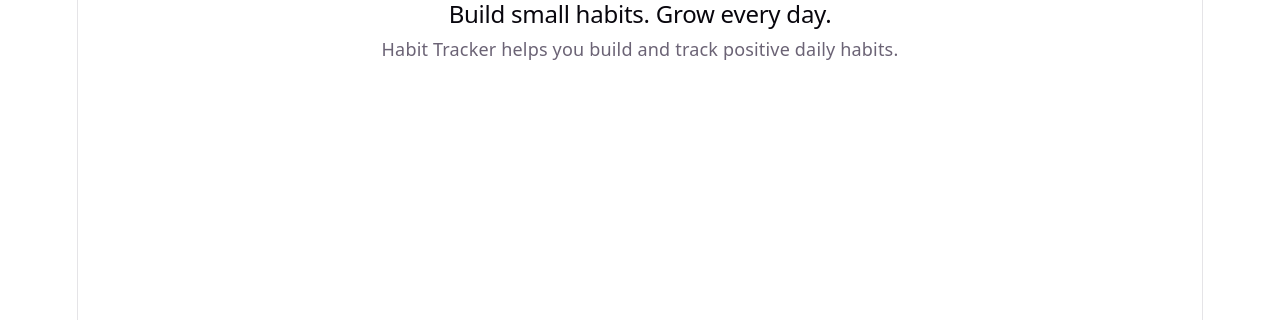
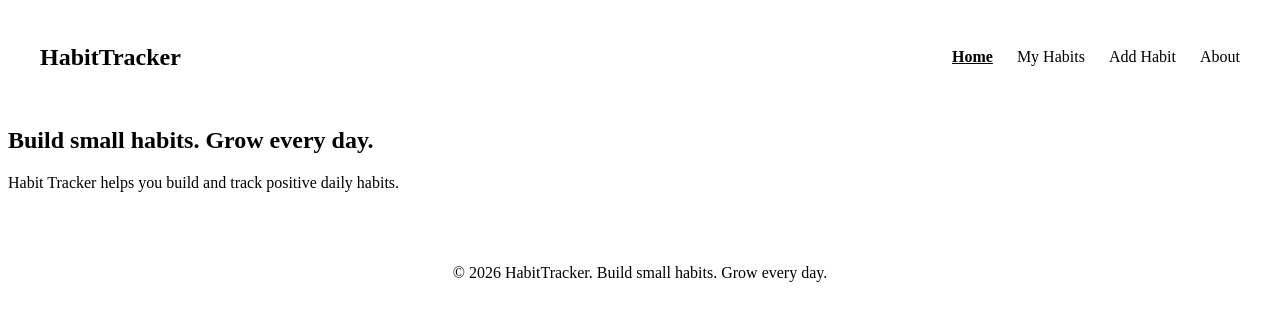
Before and after one commit to fionambugua/habit-tracker, a React (Vite) app: page / in a window 1280 px wide. Shown: the top 320 px of the page. Built offline with nearby package versions, Linux system fonts and the light colour scheme.

Commit message:
Implement routing and layout components for the dashboard

```diff
--- a/src/App.css
+++ b/src/App.css
@@ -1,184 +1,5 @@
-.counter {
-  font-size: 16px;
-  padding: 5px 10px;
-  border-radius: 5px;
-  color: var(--accent);
-  background: var(--accent-bg);
-  border: 2px solid transparent;
-  transition: border-color 0.3s;
-  margin-bottom: 24px;
-
-  &:hover {
-    border-color: var(--accent-border);
-  }
-  &:focus-visible {
-    outline: 2px solid var(--accent);
-    outline-offset: 2px;
-  }
+footer {
+  text-align: center;
+  padding: 1.5rem;
+  margin-top: 2rem;
 }
-
-.hero {
-  position: relative;
-
-  .base,
-  .framework,
-  .vite {
-    inset-inline: 0;
-    margin: 0 auto;
-  }
-
-  .base {
-    width: 170px;
-    position: relative;
-    z-index: 0;
-  }
-
-  .framework,
-  .vite {
-    position: absolute;
-  }
-
-  .framework {
-    z-index: 1;
-    top: 34px;
-    height: 28px;
-    transform: perspective(2000px) rotateZ(300deg) rotateX(44deg) rotateY(39deg)
-      scale(1.4);
-  }
-
-  .vite {
-    z-index: 0;
-    top: 107px;
-    height: 26px;
-    width: auto;
-    transform: perspective(2000px) rotateZ(300deg) rotateX(40deg) rotateY(39deg)
-      scale(0.8);
-  }
-}
-
-#center {
-  display: flex;
-  flex-direction: column;
-  gap: 25px;
-  place-content: center;
-  place-items: center;
-  flex-grow: 1;
-
-  @media (max-width: 1024px) {
-    padding: 32px 20px 24px;
-    gap: 18px;
-  }
-}
-
-#next-steps {
-  display: flex;
-  border-top: 1px solid var(--border);
-  text-align: left;
-
-  & > div {
-    flex: 1 1 0;
-    padding: 32px;
-    @media (max-width: 1024px) {
-      padding: 24px 20px;
-    }
-  }
-
-  .icon {
-    margin-bottom: 16px;
-    width: 22px;
-    height: 22px;
-  }
-
-  @media (max-width: 1024px) {
-    flex-direction: column;
-    text-align: center;
-  }
-}
-
-#docs {
-  border-right: 1px solid var(--border);
-
-  @media (max-width: 1024px) {
-    border-right: none;
-    border-bottom: 1px solid var(--border);
-  }
-}
-
-#next-steps ul {
-  list-style: none;
-  padding: 0;
-  display: flex;
-  gap: 8px;
-  margin: 32px 0 0;
-
-  .logo {
-    height: 18px;
-  }
-
-  a {
-    color: var(--text-h);
-    font-size: 16px;
-    border-radius: 6px;
-    background: var(--social-bg);
-    display: flex;
-    padding: 6px 12px;
-    align-items: center;
-    gap: 8px;
-    text-decoration: none;
-    transition: box-shadow 0.3s;
-
-    &:hover {
-      box-shadow: var(--shadow);
-    }
-    .button-icon {
-      height: 18px;
-      width: 18px;
-    }
-  }
-
-  @media (max-width: 1024px) {
-    margin-top: 20px;
-    flex-wrap: wrap;
-    justify-content: center;
-
-    li {
-      flex: 1 1 calc(50% - 8px);
-    }
-
-    a {
-      width: 100%;
-      justify-content: center;
-      box-sizing: border-box;
-    }
-  }
-}
-
-#spacer {
-  height: 88px;
-  border-top: 1px solid var(--border);
-  @media (max-width: 1024px) {
-    height: 48px;
-  }
-}
-
-.ticks {
-  position: relative;
-  width: 100%;
-
-  &::before,
-  &::after {
-    content: '';
-    position: absolute;
-    top: -4.5px;
-    border: 5px solid transparent;
-  }
-
-  &::before {
-    left: 0;
-    border-left-color: var(--border);
-  }
-  &::after {
-    right: 0;
-    border-right-color: var(--border);
-  }
-}
--- a/src/App.jsx
+++ b/src/App.jsx
@@ -1,15 +1,19 @@
 import { BrowserRouter, Routes, Route } from "react-router-dom";
 
+import Navbar from "./Navbar";
+import Footer from "./Footer";
 import Home from "./pages/Home";
 import About from "./pages/About";
 
 function App() {
   return (
     <BrowserRouter>
+      <Navbar />
       <Routes>
         <Route path="/" element={<Home />} />
         <Route path="/about" element={<About />} />
       </Routes>
+      <Footer />
     </BrowserRouter>
   );
 }
--- a/src/Navbar.jsx
+++ b/src/Navbar.jsx
@@ -6,10 +6,30 @@ function Navbar() {
       <h1>HabitTracker</h1>
 
       <div>
-        <NavLink to="/">Home</NavLink>
-        <NavLink to="/habits">My Habits</NavLink>
-        <NavLink to="/habits/new">Add Habit</NavLink>
-        <NavLink to="/about">About</NavLink>
+        <NavLink
+          to="/"
+          className={({ isActive }) => (isActive ? "active-link" : "")}
+        >
+          Home
+        </NavLink>
+        <NavLink
+          to="/habits"
+          className={({ isActive }) => (isActive ? "active-link" : "")}
+        >
+          My Habits
+        </NavLink>
+        <NavLink
+          to="/habits/new"
+          className={({ isActive }) => (isActive ? "active-link" : "")}
+        >
+          Add Habit
+        </NavLink>
+        <NavLink
+          to="/about"
+          className={({ isActive }) => (isActive ? "active-link" : "")}
+        >
+          About
+        </NavLink>
       </div>
     </nav>
   );
--- a/src/Progressbar.jsx
+++ b/src/Progressbar.jsx
@@ -1,10 +1,10 @@
 function ProgressBar({ progress }) {
   return (
     <div>
-      <p>{progress}% complete</p>
+      <p>Today's Progress: {progress}%</p>
 
-      <div>
-        <div style={{ width: `${progress}%` }}></div>
+      <div className="progress-container">
+        <div className="progress-fill" style={{ width: `${progress}%` }}></div>
       </div>
     </div>
   );
--- a/src/index.css
+++ b/src/index.css
@@ -1,111 +1,36 @@
-:root {
-  --text: #6b6375;
-  --text-h: #08060d;
-  --bg: #fff;
-  --border: #e5e4e7;
-  --code-bg: #f4f3ec;
-  --accent: #aa3bff;
-  --accent-bg: rgba(170, 59, 255, 0.1);
-  --accent-border: rgba(170, 59, 255, 0.5);
-  --social-bg: rgba(244, 243, 236, 0.5);
-  --shadow:
-    rgba(0, 0, 0, 0.1) 0 10px 15px -3px, rgba(0, 0, 0, 0.05) 0 4px 6px -2px;
-
-  --sans: system-ui, 'Segoe UI', Roboto, sans-serif;
-  --heading: system-ui, 'Segoe UI', Roboto, sans-serif;
-  --mono: ui-monospace, Consolas, monospace;
-
-  font: 18px/145% var(--sans);
-  letter-spacing: 0.18px;
-  color-scheme: light dark;
-  color: var(--text);
-  background: var(--bg);
-  font-synthesis: none;
-  text-rendering: optimizeLegibility;
-  -webkit-font-smoothing: antialiased;
-  -moz-osx-font-smoothing: grayscale;
-
-  @media (max-width: 1024px) {
-    font-size: 16px;
-  }
+nav {
+  display: flex;
+  justify-content: space-between;
+  align-items: center;
+  padding: 1rem 2rem;
 }
-
-@media (prefers-color-scheme: dark) {
-  :root {
-    --text: #9ca3af;
-    --text-h: #f3f4f6;
-    --bg: #16171d;
-    --border: #2e303a;
-    --code-bg: #1f2028;
-    --accent: #c084fc;
-    --accent-bg: rgba(192, 132, 252, 0.15);
-    --accent-border: rgba(192, 132, 252, 0.5);
-    --social-bg: rgba(47, 48, 58, 0.5);
-    --shadow:
-      rgba(0, 0, 0, 0.4) 0 10px 15px -3px, rgba(0, 0, 0, 0.25) 0 4px 6px -2px;
-  }
-
-  #social .button-icon {
-    filter: invert(1) brightness(2);
-  }
+nav div {
+  display: flex;
+  gap: 1.5rem;
 }
-
-body {
-  margin: 0;
+nav a {
+  text-decoration: none;
+  color: inherit;
 }
-
-#root {
-  width: 1126px;
-  max-width: 100%;
-  margin: 0 auto;
+.active-link {
+  font-weight: bold;
+  text-decoration: underline;
+}
+footer {
   text-align: center;
-  border-inline: 1px solid var(--border);
-  min-height: 100svh;
-  display: flex;
-  flex-direction: column;
-  box-sizing: border-box;
+  padding: 1.5rem;
+  margin-top: 2rem;
 }
-
-h1,
-h2 {
-  font-family: var(--heading);
-  font-weight: 500;
-  color: var(--text-h);
+.progress-container {
+  width: 100%;
+  height: 12px;
+  background-color: #e5e5e5;
+  border-radius: 10px;
+  overflow: hidden;
 }
-
-h1 {
-  font-size: 56px;
-  letter-spacing: -1.68px;
-  margin: 32px 0;
-  @media (max-width: 1024px) {
-    font-size: 36px;
-    margin: 20px 0;
-  }
+.progress-fill {
+  height: 100%;
+  background-color: #e88bb5;
+  border-radius: 10px;
+  transition: width 0.3s ease;
 }
-h2 {
-  font-size: 24px;
-  line-height: 118%;
-  letter-spacing: -0.24px;
-  margin: 0 0 8px;
-  @media (max-width: 1024px) {
-    font-size: 20px;
-  }
-}
-p {
-  margin: 0;
-}
-
-code,
-.counter {
-  font-family: var(--mono);
-  display: inline-flex;
-  border-radius: 4px;
-  color: var(--text-h);
-}
-
-code {
-  font-size: 15px;
-  line-height: 135%;
-  padding: 4px 8px;
-  background: var(--code-bg);
-}
--- a/src/pages/About.jsx
+++ b/src/pages/About.jsx
@@ -0,0 +1,14 @@
+function About() {
+  return (
+    <main>
+      <h2>About Habit Tracker</h2>
+
+      <p>
+        Habit Tracker is a simple habit tracking application designed to help users
+        build consistent daily habits.
+      </p>
+    </main>
+  );
+}
+
+export default About;
```
